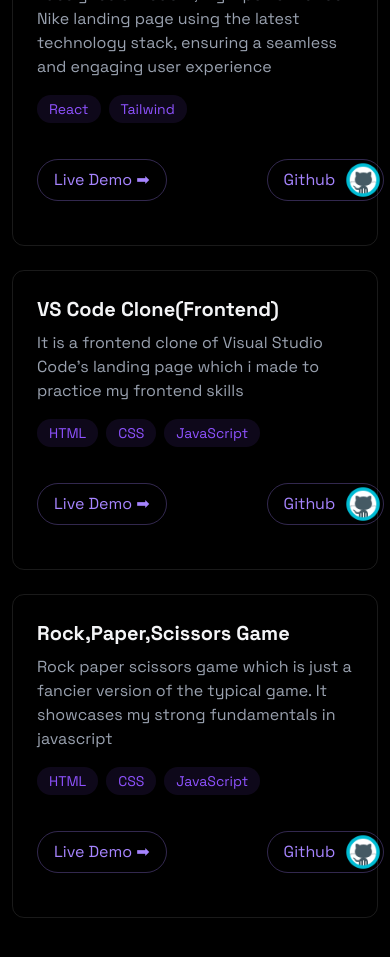
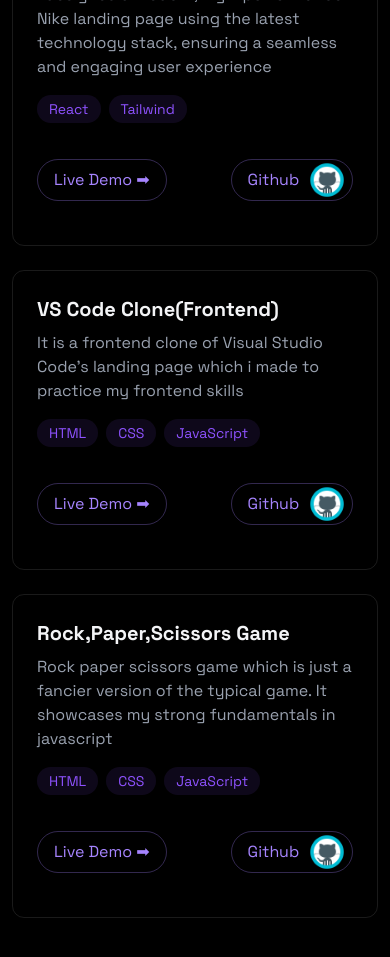
Before and after one commit to MKisKrazy/mk-portfolio, a React (Vite) app: page / in a window 390 px wide. Shown: the part 2980-3937 px from the top of the page. Built offline with nearby package versions, Linux system fonts and the light colour scheme.

Commit message:
fixed all errors

```diff
--- a/src/components/Projects.jsx
+++ b/src/components/Projects.jsx
@@ -48,7 +48,7 @@
                 </span>
                 })}
               </div>
-              <div className="flex  items-center gap-25">
+              <div className="flex  items-center gap-16 md:gap-25">
                 <a href="https://nike-landing-page-ten-woad.vercel.app/" className=" text-violet-400 hover:text-violet-300 hover:bg-violet-600/30 transition-all my-5 px-4 py-2 border border-violet-400/30 rounded-full"><div className="flex justify-items-center gap-[4px]"><span>Live</span> <span>Demo</span> <span>➡</span></div></a>
                 <a href="https://github.com/MKisKrazy/Nike_Landing_Page" className=" text-violet-400 flex items-center justify-between gap-2 px-4  border border-violet-400/30 rounded-full hover:scale-105" >
                 Github<img src="/icons8-github-48.png" className="w-10 h-10 mr-6 md:m-0 "></img>
@@ -71,7 +71,7 @@
                 </span>
                 })}
               </div>
-              <div className="flex  items-center gap-25">
+              <div className="flex  items-center gap-16 md:gap-25">
                 <a href="https://mkiskrazy.github.io/VS-code-Frontend-Clone/" className=" text-violet-400 hover:text-violet-300 hover:bg-violet-600/30 transition-all my-5 px-4 py-2 border border-violet-400/30 rounded-full"><div className="flex justify-items-center gap-[4px]"><span>Live</span> <span>Demo</span> <span>➡</span></div></a>
                 <a href="https://github.com/MKisKrazy/VS-code-Frontend-Clone" className=" text-violet-400 flex items-center justify-between gap-2 px-4  border border-violet-400/30 rounded-full hover:scale-105" >
                 Github<img src="/icons8-github-48.png" className="w-10 h-10 mr-6 md:m-0 "></img>
@@ -94,7 +94,7 @@
                 </span>
                 })}
               </div>
-              <div className="flex  items-center gap-25">
+              <div className="flex  items-center gap-16 md:gap-25">
                 <a href="https://mkiskrazy.github.io/Rock-Paper-Scissors/" className=" text-violet-400 hover:text-violet-300 hover:bg-violet-600/30 transition-all my-5 px-4 py-2 border border-violet-400/30 rounded-full"><div className="flex justify-items-center gap-[4px]"><span>Live</span> <span>Demo</span> <span>➡</span></div></a>
                 <a href="https://github.com/MKisKrazy/Rock-Paper-Scissors" className=" text-violet-400 flex items-center justify-between gap-2 px-4  border border-violet-400/30 rounded-full hover:scale-105" >
                 Github<img src="/icons8-github-48.png" className="w-10 h-10 mr-6 md:m-0"></img>
```
